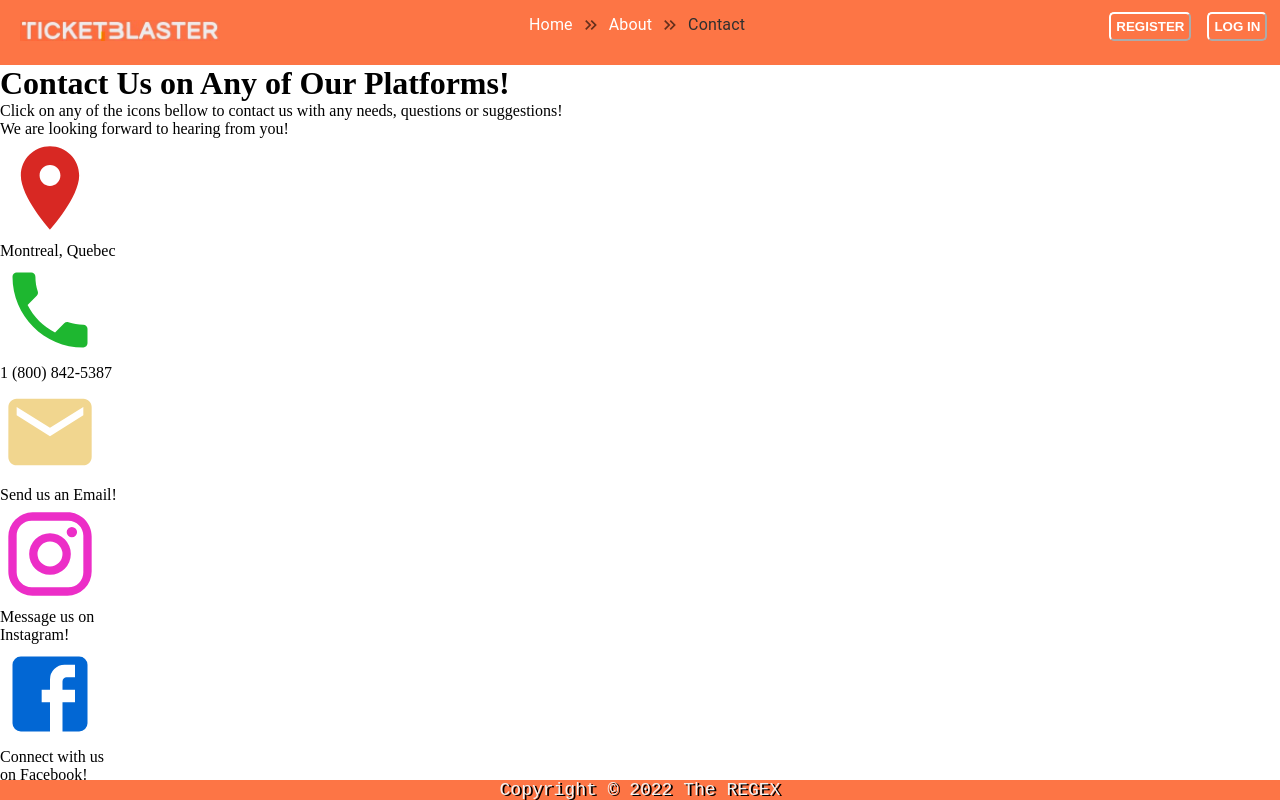
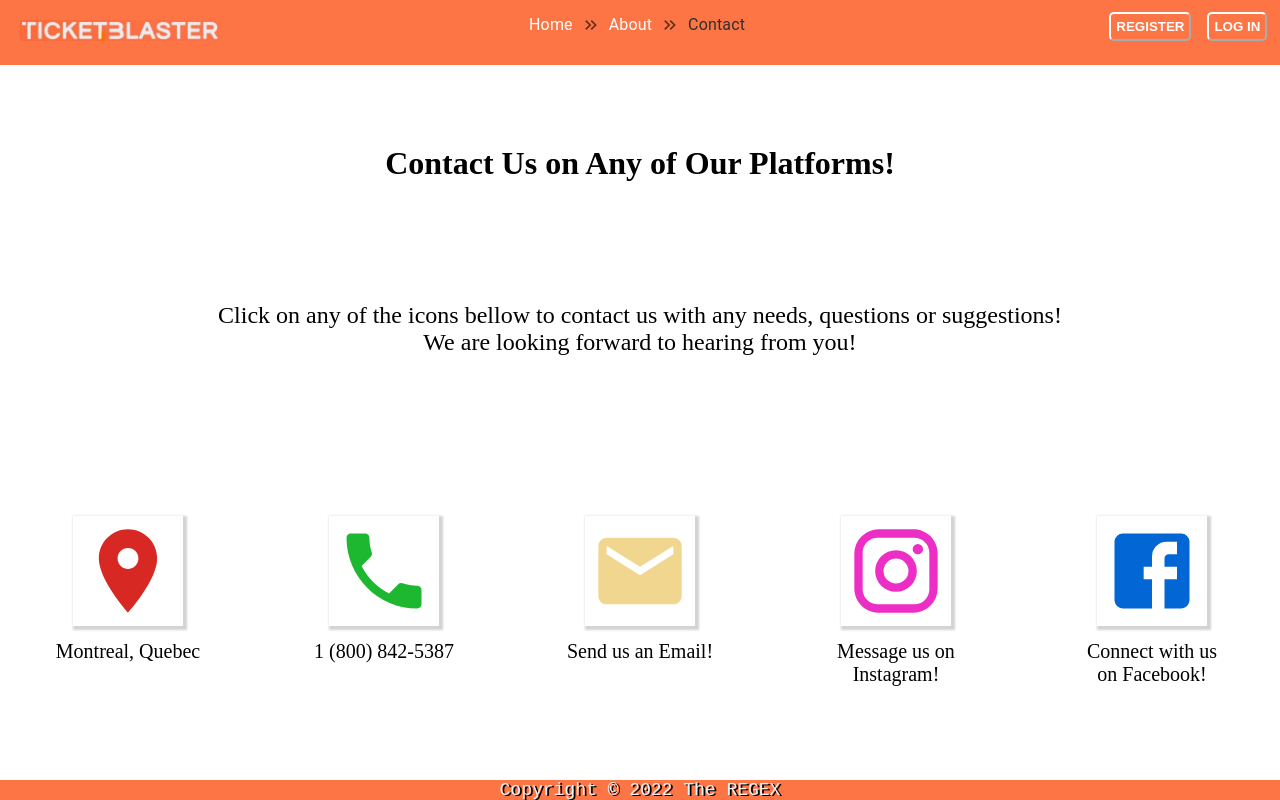
Before and after one commit to ChristopherPerrault/ticketblaster, a React (Create React App) app in the folder frontend/: page /contact in a window 1280 px wide. Built offline with nearby package versions, Linux system fonts and the light colour scheme.

Commit message:
index.css

```diff
--- a/frontend/src/index.css
+++ b/frontend/src/index.css
@@ -48,3 +48,58 @@
   max-height: 9999px;
   transition: all 0s cubic-bezier(1, 0, 1, 0);
 }
+
+/* Styling Registration Page */
+.registration--form,
+.login--form {
+  width: 300px;
+  margin: 2rem auto 2rem auto;
+}
+
+.registration--form div div {
+  margin-bottom: 0.75rem;
+}
+
+.registration--form h2 {
+  margin-bottom: 1rem;
+}
+
+.registration--form div p {
+  margin-top: 0;
+  padding-top: 0;
+  margin-bottom: 1rem;
+}
+
+/* Styling for Contact Page */
+.title {
+  text-align: center;
+  padding: 10vh;
+}
+
+.description {
+  font-size: 18pt;
+  text-align: center;
+  padding-top: 5vh;
+}
+
+.icons {
+  display: grid;
+  grid-template-columns: repeat(5, 1fr);
+  grid-template-rows: repeat(1, 1fr);
+  text-align: center;
+  padding-top: 20vh;
+}
+
+.icon {
+  box-shadow: 2px 2px 2px 2px lightgrey;
+  padding: 5px;
+}
+
+.icons div p {
+  font-size: 15pt;
+  padding: 10px;
+}
+
+.icon:active {
+  box-shadow: none;
+}
```
